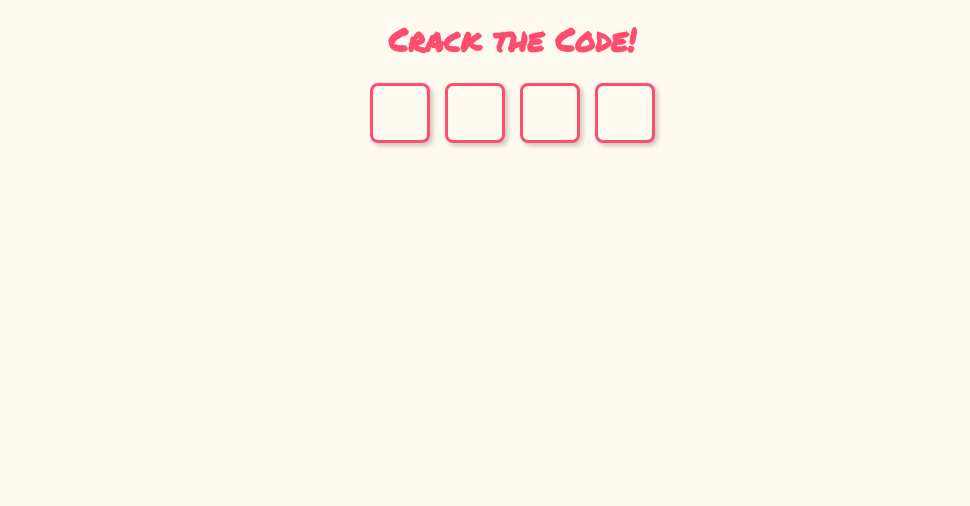
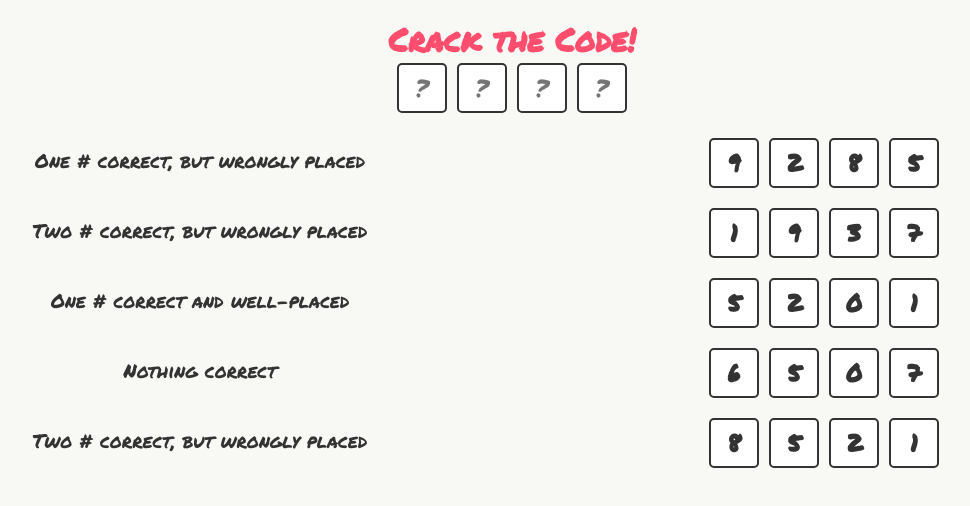
Before and after one commit to rickysoliman/crack-the-code, an Angular app: page / in a window 1280 px wide. Shown: the top 506 px of the page, without its empty margins (128-1098 px from the left). Built offline with nearby package versions, Linux system fonts and the light colour scheme.

Commit message:
created clues & styling changes

```diff
--- a/src/app/components/game/game.component.html
+++ b/src/app/components/game/game.component.html
@@ -1,9 +1,74 @@
 <div class="game-wrapper">
   <h1>Crack the Code!</h1>
+
+  <!-- User Input Fields -->
   <form [formGroup]="codeForm" class="code-inputs">
-    <input type="text" maxlength="1" formControlName="digit1" />
-    <input type="text" maxlength="1" formControlName="digit2" />
-    <input type="text" maxlength="1" formControlName="digit3" />
-    <input type="text" maxlength="1" formControlName="digit4" />
+    <input placeholder="?" type="text" maxlength="1" formControlName="digit1" />
+    <input placeholder="?" type="text" maxlength="1" formControlName="digit2" />
+    <input placeholder="?" type="text" maxlength="1" formControlName="digit3" />
+    <input placeholder="?" type="text" maxlength="1" formControlName="digit4" />
   </form>
+
+  <!-- Clues Section -->
+  <div class="clues">
+    <div class="clue">
+      <div class="clue-text-wrapper">
+        <p>One # correct, but wrongly placed</p>
+      </div>
+      <div class="clue-numbers">
+        <span class="clue-box">9</span>
+        <span class="clue-box">2</span>
+        <span class="clue-box">8</span>
+        <span class="clue-box">5</span>
+      </div>
+    </div>
+
+    <div class="clue">
+      <div class="clue-text-wrapper">
+        <p>Two # correct, but wrongly placed</p>
+      </div>
+      <div class="clue-numbers">
+        <span class="clue-box">1</span>
+        <span class="clue-box">9</span>
+        <span class="clue-box">3</span>
+        <span class="clue-box">7</span>
+      </div>
+    </div>
+
+    <div class="clue">
+      <div class="clue-text-wrapper">
+        <p>One # correct and well-placed</p>
+      </div>
+      <div class="clue-numbers">
+        <span class="clue-box">5</span>
+        <span class="clue-box">2</span>
+        <span class="clue-box">0</span>
+        <span class="clue-box">1</span>
+      </div>
+    </div>
+
+    <div class="clue">
+      <div class="clue-text-wrapper">
+        <p>Nothing correct</p>
+      </div>
+      <div class="clue-numbers">
+        <span class="clue-box">6</span>
+        <span class="clue-box">5</span>
+        <span class="clue-box">0</span>
+        <span class="clue-box">7</span>
+      </div>
+    </div>
+
+    <div class="clue">
+      <div class="clue-text-wrapper">
+        <p>Two # correct, but wrongly placed</p>
+      </div>
+      <div class="clue-numbers">
+        <span class="clue-box">8</span>
+        <span class="clue-box">5</span>
+        <span class="clue-box">2</span>
+        <span class="clue-box">1</span>
+      </div>
+    </div>
+  </div>
 </div>
--- a/src/app/components/game/game.component.scss
+++ b/src/app/components/game/game.component.scss
@@ -3,30 +3,66 @@
   justify-content: center;
   align-items: center;
   flex-direction: column;
+  font-family: "Permanent Marker", cursive;
 
   .code-inputs {
     display: flex;
+    gap: 10px;
     justify-content: center;
-    gap: 15px;
-    margin-top: 20px;
+    margin-bottom: 20px;
 
     input {
-      width: 60px;
-      height: 60px;
+      width: 50px;
+      height: 50px;
       text-align: center;
-      font-size: 2rem;
+      font-size: 24px;
+      border: 2px solid #333;
+      border-radius: 5px;
       font-family: "Permanent Marker", cursive;
-      border: 3px solid var(--primary-color);
-      border-radius: 8px;
-      background: var(--bg-light);
-      color: var(--text-dark);
-      box-shadow: 3px 3px 5px rgba(0, 0, 0, 0.2);
-      outline: none;
-      transition: 0.3s ease-in-out;
+    }
+  }
 
-      &:focus {
-        border-color: var(--accent-color);
-        transform: scale(1.1);
+  .clues {
+    display: flex;
+    flex-direction: column;
+    gap: 15px;
+    align-items: center;
+    width: 100%;
+
+    .clue {
+      text-align: center;
+      display: flex;
+      justify-content: space-around;
+      width: 100%;
+      align-items: center;
+
+      .clue-text-wrapper {
+        width: 50%;
+        display: flex;
+        align-items: center;
+        justify-content: center;
+        font-size: larger;
+      }
+
+      .clue-numbers {
+        display: flex;
+        gap: 10px;
+        justify-content: center;
+        margin-top: 5px;
+        width: 50%;
+      }
+
+      .clue-box {
+        width: 50px;
+        height: 50px;
+        display: flex;
+        align-items: center;
+        justify-content: center;
+        font-size: 24px;
+        font-weight: bold;
+        border: 2px solid #333;
+        border-radius: 5px;
+        background-color: white;
       }
     }
   }
--- a/src/styles.scss
+++ b/src/styles.scss
@@ -6,7 +6,7 @@
   --accent-color: #00aaff;
   --text-dark: #333;
   --text-light: #fff;
-  --bg-light: #fffaf0;
+  --bg-light: #f8f9f5;
   --bg-dark: #222;
 }
 
```
